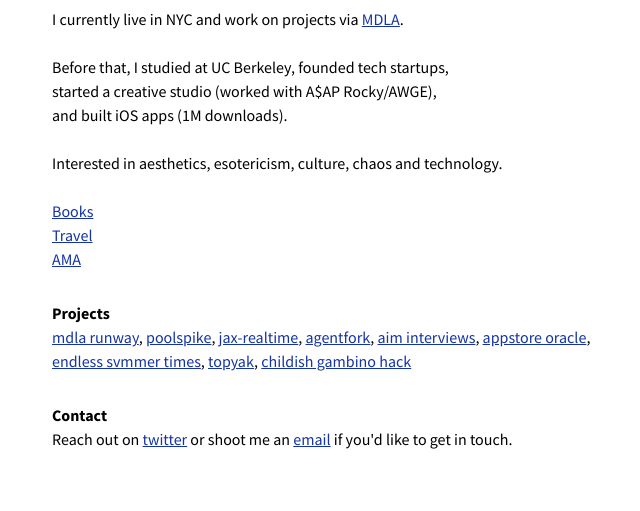
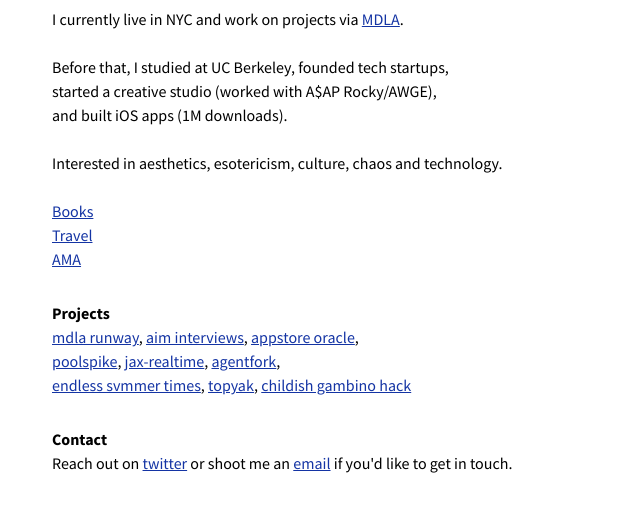
Before and after one commit to sachinkesiraju/sachinkesiraju.github.io, a plain HTML site: page index.html in a window 1280 px wide. Shown: the part 131-642 px from the top of the page, without its empty margins (48-688 px from the left). Drawn offline with nearby package versions, Linux system fonts and the light colour scheme.

Commit message:
Move new projects to their own row, keep first row unchanged
Co-Authored-By: Sachin Kesiraju <kesirajusachin@gmail.com>

```diff
--- a/index.html
+++ b/index.html
@@ -39,7 +39,8 @@
       </div>
       <div class="section writing" id="writing">
         <b>Projects</b><br>
-          <a class="writing" target="_blank" href="https://apps.apple.com/us/app/mdla-runway-fashion-lookbook/id1642279998">mdla runway</a>, <a class="writing" target="_blank" href="https://github.com/sachinkesiraju/poolspike">poolspike</a>, <a class="writing" target="_blank" href="https://x.com/sachnk/status/2090444422332682726?a=Ad465ltc5ARXbiDGY-k&s=20">jax-realtime</a>, <a class="writing" target="_blank" href="https://github.com/sachinkesiraju/agentfork">agentfork</a>, <a class="writing" target="_blank" href="https://aiminterviews.com">aim interviews</a>, <a class="writing" target="_blank" href="https://appstore-oracle.onrender.com/">appstore oracle</a>,<br>
+          <a class="writing" target="_blank" href="https://apps.apple.com/us/app/mdla-runway-fashion-lookbook/id1642279998">mdla runway</a>, <a class="writing" target="_blank" href="https://aiminterviews.com">aim interviews</a>, <a class="writing" target="_blank" href="https://appstore-oracle.onrender.com/">appstore oracle</a>,<br>
+          <a class="writing" target="_blank" href="https://github.com/sachinkesiraju/poolspike">poolspike</a>, <a class="writing" target="_blank" href="https://x.com/sachnk/status/2090444422332682726?a=Ad465ltc5ARXbiDGY-k&s=20">jax-realtime</a>, <a class="writing" target="_blank" href="https://github.com/sachinkesiraju/agentfork">agentfork</a>,<br>
           <a class="writing" target="_blank" href="https://times.endlessvmmer.com">endless svmmer times</a>,
           <a class="writing" target="_blank" href="http://app-stop.appspot.com/Top-Yak---Best-of-YikYak-c2f86d9d7faa486e95687ca8bfa60683">topyak</a>,
           <a class="writing" target="_blank" href="https://twitter.com/rrhoover/status/744249795506638849">childish gambino hack</a>
```
